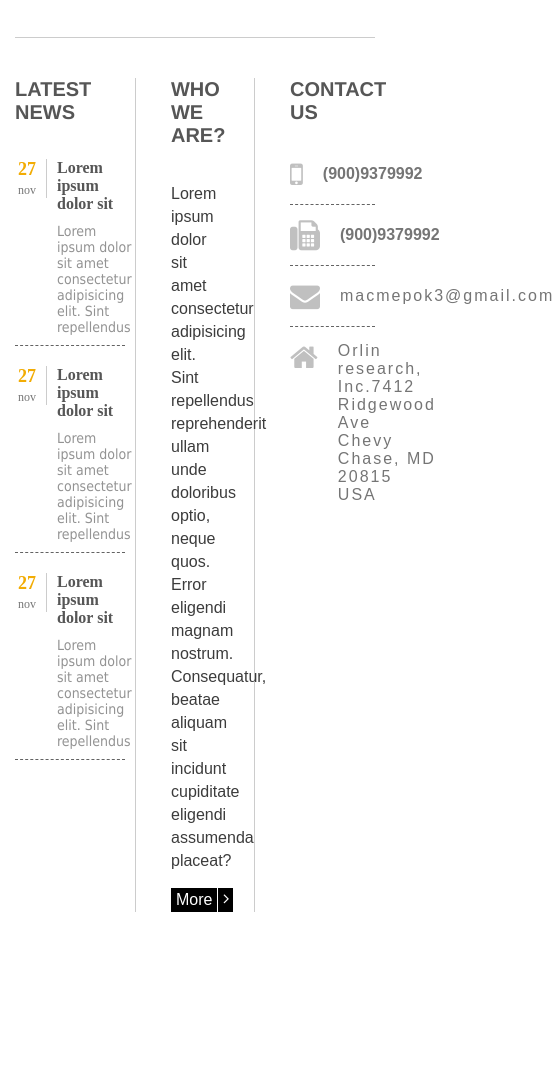
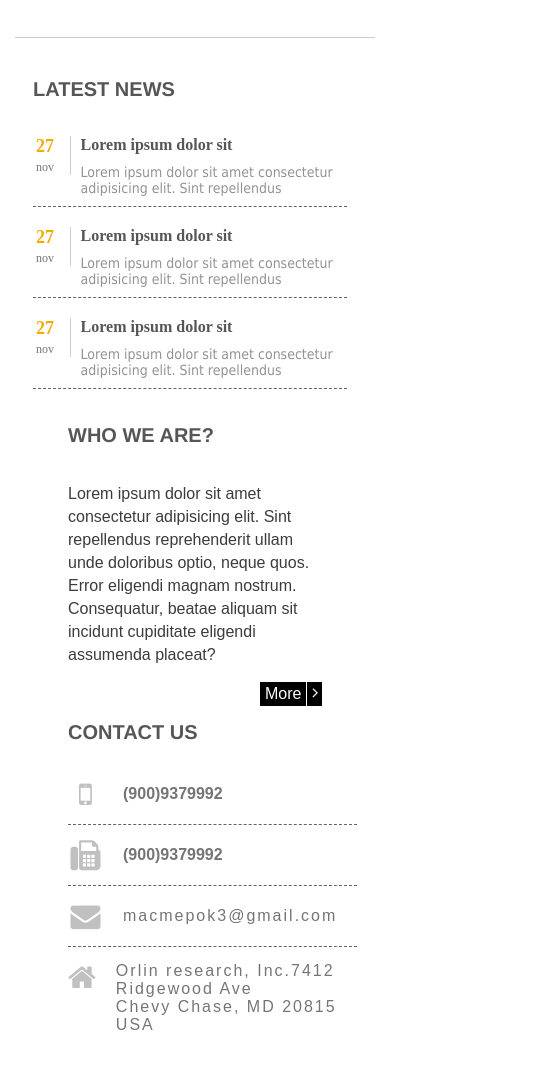
Before and after one commit to m-ole/project_html_2.0, a plain HTML site: page index.html in a window 390 px wide. Shown: the part 738-1805 px from the top of the page, 554 px wide, since content can reach past the window. Before the commit the page ends 1665 px from the top, so only its background shows below. Drawn offline with Linux system fonts and the light colour scheme.

Commit message:
create info block

```diff
--- a/style.css
+++ b/style.css
@@ -135,7 +135,8 @@ li {
     justify-content: space-between;
     padding-bottom: 40px;
     margin-bottom: 40px;
-    border-bottom: 1px solid #cccccc
+    border-bottom: 1px solid #cccccc;
+    align-items: flex-start;
 }
 
 .banners__title {
@@ -240,7 +241,8 @@ li {
 
 .info {
     display: flex;
-
+    flex-wrap: wrap;
+    justify-content: center;
 }
 
 .info__contacts, .info__about,
@@ -379,6 +381,21 @@ li {
 
 @media(max-width: 810px) {
 
+    .info__contacts,
+    .info__about,
+    .info__news {
+        width: 50%;
+    }
+
+    .info__about {
+        border: none;
+    }
+
+
+    .info__contacts {
+        margin-top: 15px;
+    }
+
     .container {
     padding: 15px;
     }
@@ -430,4 +447,13 @@ li {
     .banners__overlayText {
         font-size: 18px;
     }
+
+    .info__contacts,
+    .info__about,
+    .info__news {
+        width: 90%;
+    }
+    .info__about {
+        margin-top: 15px;
+    }
 }
```
